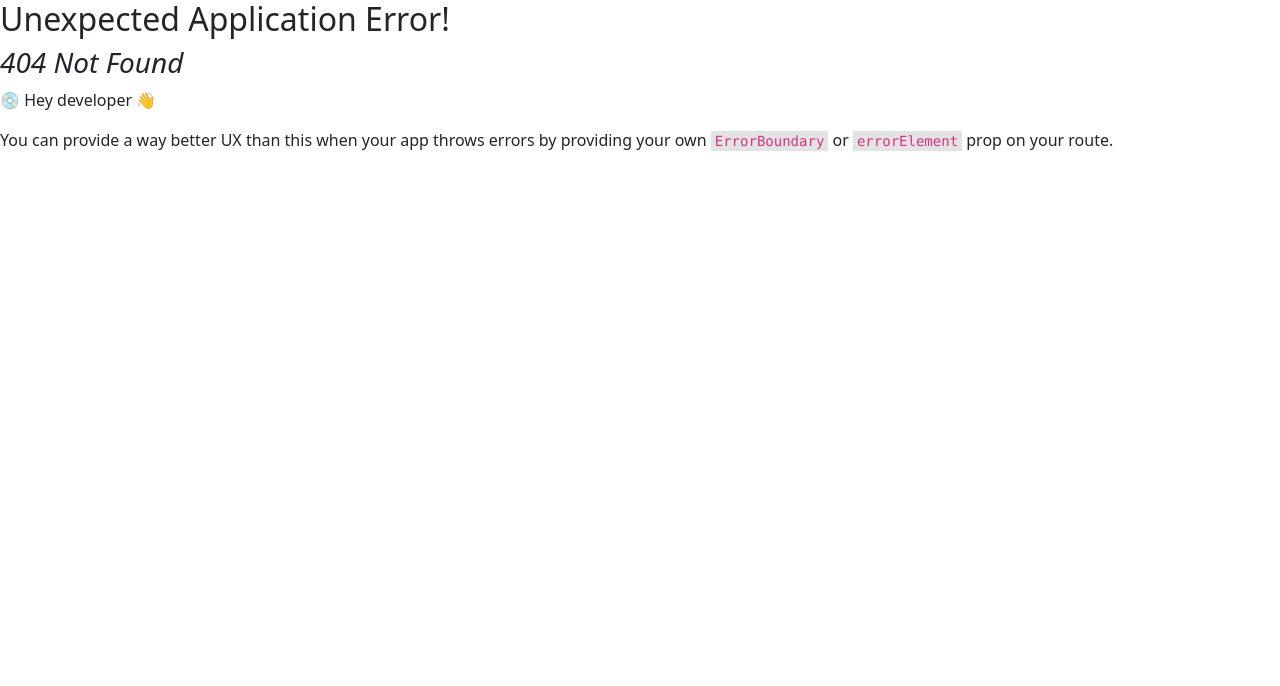
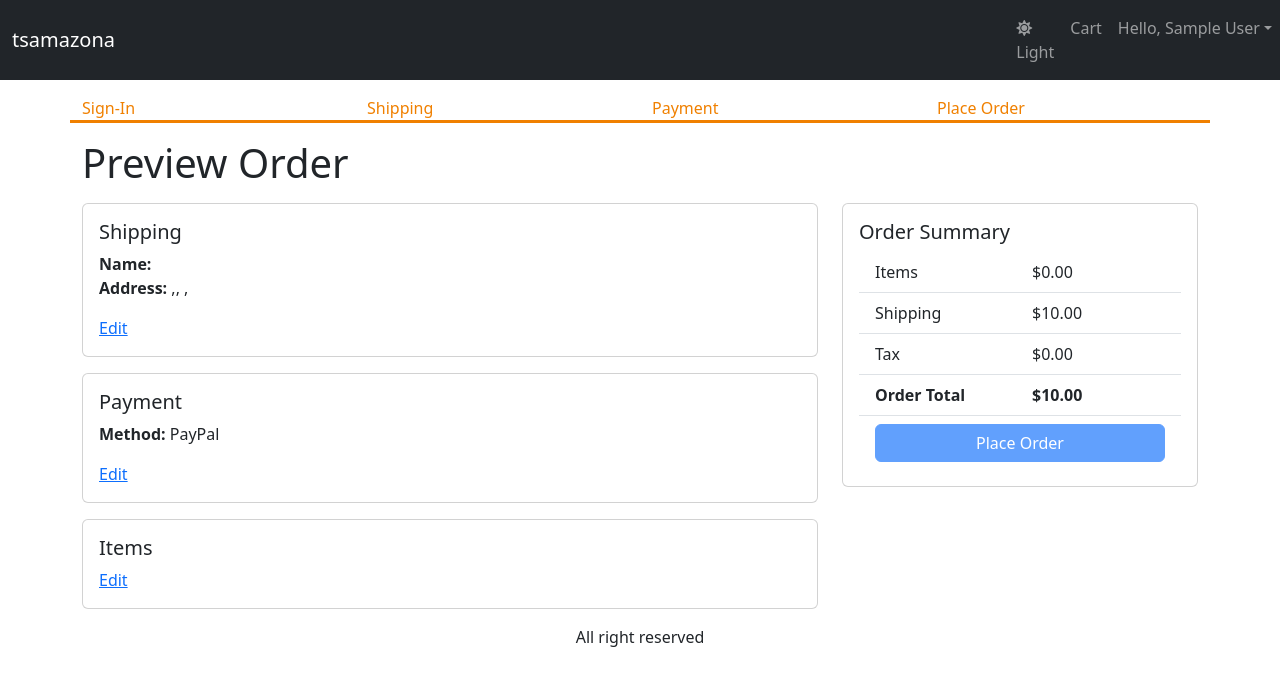
Before and after one commit to alimoinijazani/ts-mern-amazona, a React (Vite) app in the folder frontend/: page /placeorder in a window 1280 px wide. Before the commit this address had no page. Shown: the top 686 px of the page. Built offline with nearby package versions, Linux system fonts and the light colour scheme; sample sign-in values are in the browser's storage.

Commit message:
placeorder

```diff
--- a/frontend/src/Store.tsx
+++ b/frontend/src/Store.tsx
@@ -38,6 +38,7 @@
   | { type: 'SWITCH_MODE' }
   | { type: 'CART_ADD_ITEM'; payload: CartItem }
   | { type: 'CART_REMOVE_ITEM'; payload: CartItem }
+  | { type: 'CART_CLEAR' }
   | { type: 'USER_SIGNIN'; payload: UserInfo }
   | { type: 'USER_SIGNOUT' }
   | { type: 'SAVE_SHIPPING_ADDRESS'; payload: ShippingAddress }
@@ -69,6 +70,8 @@
       localStorage.setItem('cartItems', JSON.stringify(cartItems));
       return { ...state, cart: { ...state.cart, cartItems } };
     }
+    case 'CART_CLEAR':
+      return { ...state, cart: { ...state.cart, cartItems: [] } };
     case 'USER_SIGNIN':
       return { ...state, userInfo: action.payload };
     case 'USER_SIGNOUT':
--- a/frontend/src/apiClient.ts
+++ b/frontend/src/apiClient.ts
@@ -8,17 +8,17 @@
   },
 });
 
-// apiClient.interceptors.request.use(
-//   async (config) => {
-//     if (localStorage.getItem('userInfo'))
-//       config.headers.authorization = `Bearer ${
-//         JSON.parse(localStorage.getItem('userInfo')!).token
-//       }`
-//     return config
-//   },
-//   (error) => {
-//     Promise.reject(error)
-//   }
-// )
+apiClient.interceptors.request.use(
+  async (config) => {
+    if (localStorage.getItem('userInfo'))
+      config.headers.authorization = `Bearer ${
+        JSON.parse(localStorage.getItem('userInfo')!).token
+      }`;
+    return config;
+  },
+  (error) => {
+    Promise.reject(error);
+  }
+);
 
 export default apiClient;
--- /dev/null
+++ b/frontend/src/components/ProtectedRoute.tsx
@@ -0,0 +1,14 @@
+import { useContext } from 'react';
+import { Navigate, Outlet } from 'react-router-dom';
+import { Store } from '../Store';
+
+export default function ProtectedRoute() {
+  const {
+    state: { userInfo },
+  } = useContext(Store);
+  if (userInfo) {
+    return <Outlet />;
+  } else {
+    return <Navigate to="/signin" />;
+  }
+}
--- /dev/null
+++ b/frontend/src/hooks/orderHooks.ts
@@ -0,0 +1,23 @@
+import { useMutation, useQuery } from '@tanstack/react-query';
+import { CartItem, ShippingAddress } from '../types/Cart';
+import apiClient from '../apiClient';
+import { Order } from '../types/Order';
+
+export const useCreateOrderMutation = () =>
+  useMutation({
+    mutationFn: async (order: {
+      orderItems: CartItem[];
+      shippingAddress: ShippingAddress;
+      paymentMethod: string;
+      itemsPrice: number;
+      shippingPrice: number;
+      taxPrice: number;
+      totalPrice: number;
+    }) =>
+      (
+        await apiClient.post<{ message: string; order: Order }>(
+          `api/orders`,
+          order
+        )
+      ).data,
+  });
--- a/frontend/src/main.tsx
+++ b/frontend/src/main.tsx
@@ -20,6 +20,8 @@
 import SignupPage from './pages/SignupPage.tsx';
 import ShippingAddressPage from './pages/ShippingAddressPage.tsx';
 import PaymentMethodPage from './pages/PaymentMethodPage.tsx';
+import ProtectedRoute from './components/ProtectedRoute.tsx';
+import PlaceOrderPage from './pages/PlaceOrderPage.tsx';
 const router = createBrowserRouter(
   createRoutesFromElements(
     <Route path="/" element={<App />}>
@@ -28,8 +30,11 @@
       <Route path="cart" element={<CartPage />} />
       <Route path="signin" element={<SigninPage />} />
       <Route path="signup" element={<SignupPage />} />
-      <Route path="shipping" element={<ShippingAddressPage />} />
-      <Route path="payment" element={<PaymentMethodPage />} />
+      <Route path="" element={<ProtectedRoute />}>
+        <Route path="shipping" element={<ShippingAddressPage />} />
+        <Route path="payment" element={<PaymentMethodPage />} />
+        <Route path="placeorder" element={<PlaceOrderPage />} />
+      </Route>
       {/* <Route path='dashboard' element={<DashBoard/>}/> */}
     </Route>
   )
--- /dev/null
+++ b/frontend/src/pages/PlaceOrderPage.tsx
@@ -0,0 +1,166 @@
+import { useContext, useEffect } from 'react';
+import { Button, Card, Col, ListGroup, Row } from 'react-bootstrap';
+import { Helmet } from 'react-helmet-async';
+import { Link, useNavigate } from 'react-router-dom';
+import { toast } from 'react-toastify';
+import CheckoutSteps from '../components/CheckoutSteps';
+import LoadingBox from '../components/LoadingBox';
+import { useCreateOrderMutation } from '../hooks/orderHooks';
+import { Store } from '../Store';
+import { ApiError } from '../types/ApiError';
+import { getError } from '../utils';
+
+export default function PlaceOrderPage() {
+  const navigate = useNavigate();
+
+  const { state, dispatch } = useContext(Store);
+  const { cart, userInfo } = state;
+
+  const round2 = (num: number) => Math.round(num * 100 + Number.EPSILON) / 100; // 123.2345 => 123.23
+
+  cart.itemsPrice = round2(
+    cart.cartItems.reduce((a, c) => a + c.quantity * c.price, 0)
+  );
+  cart.shippingPrice = cart.itemsPrice > 100 ? round2(0) : round2(10);
+  cart.taxPrice = round2(0.15 * cart.itemsPrice);
+  cart.totalPrice = cart.itemsPrice + cart.shippingPrice + cart.taxPrice;
+
+  const { mutateAsync: createOrder, isLoading } = useCreateOrderMutation();
+
+  const placeOrderHandler = async () => {
+    try {
+      const data = await createOrder({
+        orderItems: cart.cartItems,
+        shippingAddress: cart.shippingAddress,
+        paymentMethod: cart.paymentMethod,
+        itemsPrice: cart.itemsPrice,
+        shippingPrice: cart.shippingPrice,
+        taxPrice: cart.taxPrice,
+        totalPrice: cart.totalPrice,
+      });
+      dispatch({ type: 'CART_CLEAR' });
+      localStorage.removeItem('cartItems');
+      navigate(`/order/${data.order._id}`);
+    } catch (err) {
+      toast.error(getError(err as ApiError));
+    }
+  };
+
+  useEffect(() => {
+    if (!cart.paymentMethod) {
+      navigate('/payment');
+    }
+  }, [cart, navigate]);
+
+  return (
+    <div>
+      <CheckoutSteps step1 step2 step3 step4></CheckoutSteps>
+      <Helmet>
+        <title>Preview Order</title>
+      </Helmet>
+      <h1 className="my-3">Preview Order</h1>
+      <Row>
+        <Col md={8}>
+          <Card className="mb-3">
+            <Card.Body>
+              <Card.Title>Shipping</Card.Title>
+              <Card.Text>
+                <strong>Name:</strong> {cart.shippingAddress.fullName} <br />
+                <strong>Address: </strong> {cart.shippingAddress.address},
+                {cart.shippingAddress.city}, {cart.shippingAddress.postalCode},
+                {cart.shippingAddress.country}
+              </Card.Text>
+              <Link to="/shipping">Edit</Link>
+            </Card.Body>
+          </Card>
+
+          <Card className="mb-3">
+            <Card.Body>
+              <Card.Title>Payment</Card.Title>
+              <Card.Text>
+                <strong>Method:</strong> {cart.paymentMethod}
+              </Card.Text>
+              <Link to="/payment">Edit</Link>
+            </Card.Body>
+          </Card>
+
+          <Card className="mb-3">
+            <Card.Body>
+              <Card.Title>Items</Card.Title>
+              <ListGroup variant="flush">
+                {cart.cartItems.map((item) => (
+                  <ListGroup.Item key={item._id}>
+                    <Row className="align-items-center">
+                      <Col md={6}>
+                        <img
+                          src={item.image}
+                          alt={item.name}
+                          className="img-fluid rounded thumbnail"
+                        ></img>{' '}
+                        <Link to={`/product/${item.slug}`}>{item.name}</Link>
+                      </Col>
+                      <Col md={3}>
+                        <span>{item.quantity}</span>
+                      </Col>
+                      <Col md={3}>${item.price}</Col>
+                    </Row>
+                  </ListGroup.Item>
+                ))}
+              </ListGroup>
+              <Link to="/cart">Edit</Link>
+            </Card.Body>
+          </Card>
+        </Col>
+        <Col md={4}>
+          <Card>
+            <Card.Body>
+              <Card.Title>Order Summary</Card.Title>
+              <ListGroup variant="flush">
+                <ListGroup.Item>
+                  <Row>
+                    <Col>Items</Col>
+                    <Col>${cart.itemsPrice.toFixed(2)}</Col>
+                  </Row>
+                </ListGroup.Item>
+                <ListGroup.Item>
+                  <Row>
+                    <Col>Shipping</Col>
+                    <Col>${cart.shippingPrice.toFixed(2)}</Col>
+                  </Row>
+                </ListGroup.Item>
+                <ListGroup.Item>
+                  <Row>
+                    <Col>Tax</Col>
+                    <Col>${cart.taxPrice.toFixed(2)}</Col>
+                  </Row>
+                </ListGroup.Item>
+                <ListGroup.Item>
+                  <Row>
+                    <Col>
+                      <strong> Order Total</strong>
+                    </Col>
+                    <Col>
+                      <strong>${cart.totalPrice.toFixed(2)}</strong>
+                    </Col>
+                  </Row>
+                </ListGroup.Item>
+                <ListGroup.Item>
+                  <div className="d-grid">
+                    <Button
+                      type="button"
+                      onClick={placeOrderHandler}
+                      disabled={cart.cartItems.length === 0 || isLoading}
+                    >
+                      Place Order
+                    </Button>
+                    {isLoading && <LoadingBox></LoadingBox>}
+                  </div>
+                </ListGroup.Item>
+              </ListGroup>
+            </Card.Body>
+          </Card>
+        </Col>
+      </Row>
+    </div>
+  );
+}
--- /dev/null
+++ b/frontend/src/types/Order.ts
@@ -0,0 +1,19 @@
+import { CartItem, ShippingAddress } from './Cart';
+import { User } from './User';
+
+export type Order = {
+  _id: string;
+  orderItems: CartItem[];
+  shippingAddress: ShippingAddress;
+  paymentMethod: string;
+  user: User;
+  createdAt: string;
+  isPaid: boolean;
+  paidAt: string;
+  isDelivered: boolean;
+  deliveredAt: string;
+  itemsPrice: number;
+  shippingPrice: number;
+  taxPrice: number;
+  totalPrice: number;
+};
```
Also changed, not shown: frontend/src/types/User.ts (added, +7 -0 lines).
